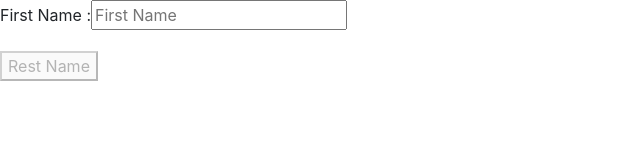
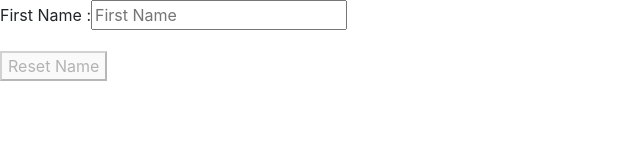
Before and after one commit to 7CodeWizard/AngularJS, an Angular app: page / in a window 1280 px wide. Shown: the top 160 px of the page, without its empty margins (0-640 px from the left). Built offline with nearby package versions, Linux system fonts and the light colour scheme.

Commit message:
Resolve Issue

```diff
--- a/src/app/app.component.html
+++ b/src/app/app.component.html
@@ -2,4 +2,4 @@
 <input type="text" name="Fname" id="" placeholder="First Name" [(ngModel)]="name">
 
 <p>{{name}}</p>
-<button (click)="ResetName()" [disabled]="checkName()">Rest Name</button>
+<button (click)="ResetName()" [disabled]="checkName()">Reset Name</button>
```
